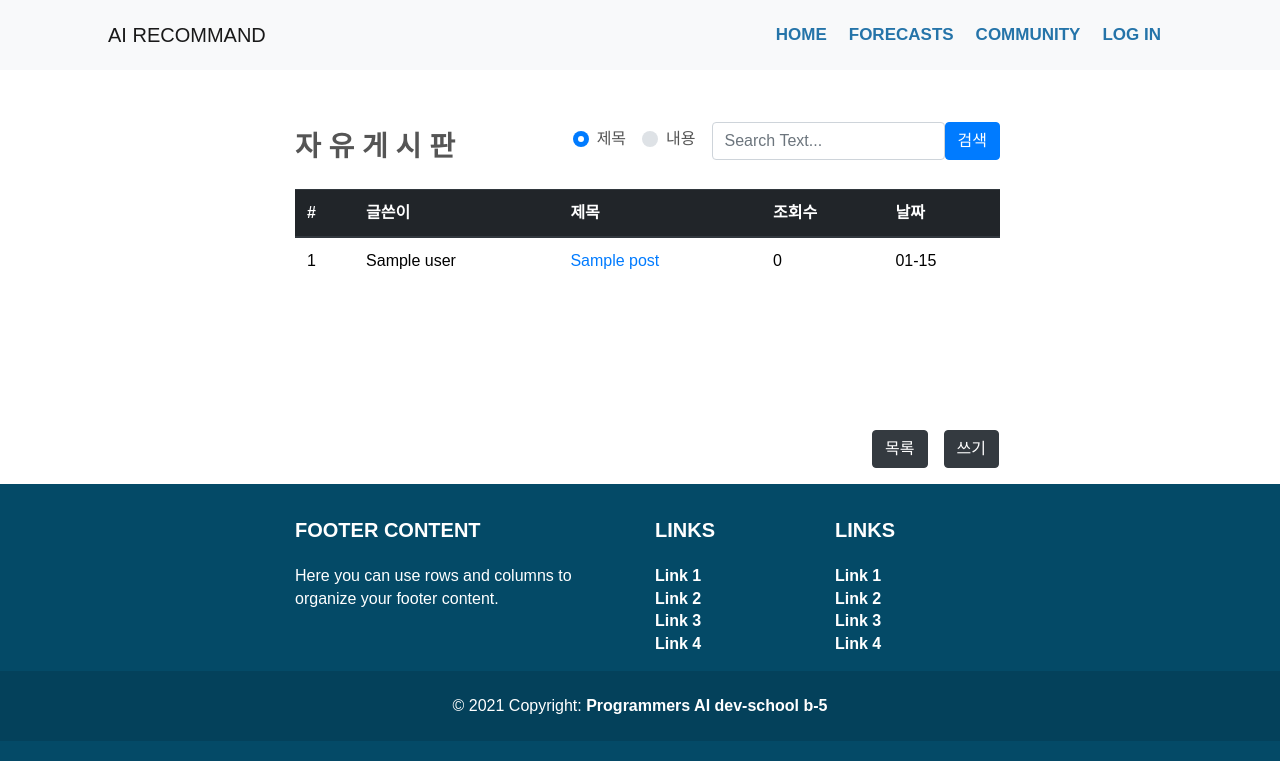
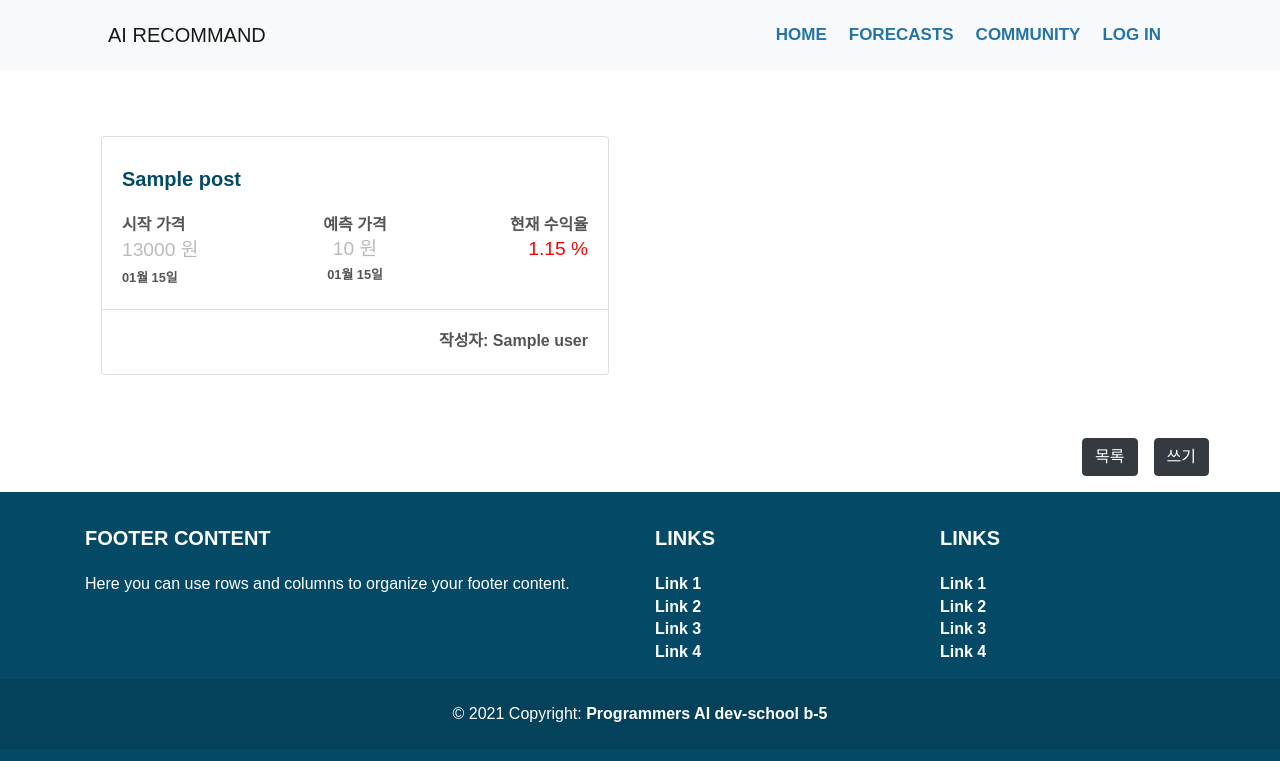
Before and after one commit to Stock-Recommandation-System-based-on-AI/web, a Django app: template backend/community/templates/community/post_list.html in a window 1280 px wide. Shown: the top 761 px of the page. Run offline with Django 3.2, Linux system fonts and the light colour scheme; the template is opened without the code that fills it: most values are stand-ins (such as "Sample title", 1, 10 or a date in 2020); some libraries are stand-ins or nearby versions.

Commit message:
frontend|post_list page|update post_list page for new

```diff
--- a/backend/community/templates/community/post_list.html
+++ b/backend/community/templates/community/post_list.html
@@ -1,12 +1,55 @@
 {% extends 'base.html' %}
 {% block additional_styles %}
 <style>
-.container {
-  max-width: 720px;
+.card-body a {
+	color: #044A67;
+	text-decoration: none;
 }
-.table {
-  color: black;
-  margin-bottom: 200px;
+.btn {
+	margin-top: 5px;
+}
+.btn-buy {
+	color: #51a952 !important;
+	background-color: transparent;
+	border: 1px solid #51a952;
+	text-transform: uppercase;
+	border-radius: 22px;
+	font-weight: 700;
+}
+
+.btn-sell {
+	color: #fd4444 !important;
+	background-color: transparent;
+	border: 1px solid #fd4444;
+	text-transform: uppercase;
+	border-radius: 22px;
+	font-weight: 700;
+}
+
+.btn-hold {
+	color: orange !important;
+	background-color: transparent;
+	border: 1px solid orange;
+	text-transform: uppercase;
+	border-radius: 22px;
+	font-weight: 700;
+}
+.text-sm {
+	font-weight: 700;
+}
+.price-text {
+	font-size: 1.2em;
+	opacity: 0.4;
+}
+.pref-text {
+	font-size: 1.2em;
+	color: red;
+}
+.card-footer {
+	background-color: white;
+}
+.post-author-name h6{
+	margin-bottom: .5rem;
 }
 .container-bottom {
   justify-content: flex-end;
@@ -18,70 +61,62 @@
 {% endblock %}
 
 {% block content %}
-<div class="main-wrapper bg-white">
-	<div class="container mt-5 mb-1"></div>
+<div class="main-wrapper">
+	<section class="bg-white">
 		<div class="container">
-		<div class="row justify-content-md-center">
-			<div class="col-md-12 d-md-block b-2" style="padding-right:0px;">
-				<div class="d-flex">
-					<div class="mr-auto">
-						<h3>자 유 게 시 판</h3>
+			<div class="row">
+				{% for post in page_obj %}
+				<div class="col-md-6" style="margin-top: 50px;">
+					<div class="card blog-card m-3">
+						<div class="card-body">
+							<div class="float-right">
+								{% if post.position == '매수' %}
+								<a class="btn btn-buy" href="{% url 'community:post_detail' post.id %}">{{ post.position }}</a>
+								{% elif post.position == '매도' %}
+								<a class="btn btn-sell" href="{% url 'community:post_detail' post.id %}">{{ post.position }}</a>
+								{% elif post.position == '홀드' %}
+								<a class="btn btn-hold" href="{% url 'community:post_detail' post.id %}">{{ post.position }}</a>
+								{% endif %}
 							</div>
-					<nav class="main-content-nav pb-1">
-					<form action="" method="GET" class="form-inline">
-					<input type="hidden" name="post_name" value="board">
-					<div class="form-group">
-						<div class="custom-control custom-radio custom-control-inline">
-							<input type="radio" id="customRadioInline1" name="f" class="custom-control-input" checked="">
-							<label class="custom-control-label" for="customRadioInline1">제목</label>
+							<h5>
+								<a href="{% url 'community:post_detail' post.id %}">{{ post.title | truncatechars:15 }}</a>
+							</h5>
+							<div class="row">
+								<div class="col-4 text-sm">시작 가격</div>
+								<div class="col-4 text-center text-sm">예측 가격</div>
+								<div class="col-4 text-right text-sm">현재 수익율</div>
 							</div>
-						<div class="custom-control custom-radio custom-control-inline">
-							<input type="radio" id="customRadioInline2" name="f" class="custom-control-input" value="c">
-							<label class="custom-control-label" for="customRadioInline2">내용</label>
+							<div class="row">
+								<div class="col-4" style="line-height: 1.5;">
+									<span class="price-text">13000 원</span>
+									<br>
+									<small>
+										<span style="font-weight:600;" title="{{ post.created_at|date:'Y년 m월 d일' }}" data-placement="top" data-toggle="tooltip">{{ post.created_at|date:'m월 d일' }}</span>
+									</small>
 								</div>
-						<div class="input-group mt-1">
-							<input type="text" name="q" class="form-control" placeholder="Search Text..." required="">
+								<div class="col-4 text-center">
+									<span class="price-text">{{ post.price }} 원</span>
+									<br>
+									<small>
+										<span style="font-weight:600;" title="{{ post.predict_date|date:'Y년 m월 d일' }}" data-placement="top" data-toggle="tooltip">{{ post.predict_date|date:'m월 d일' }}</span>
+									</small>
 								</div>
-						<button class="btn btn-primary mt-1" type="submit">검색</button>
+								<div class="col-4 text-right">
+									<span class="pref-text">1.15 %</span>
 								</div>
-					</form>
-					</nav>
 							</div>
-				<div class="table-responsive-md bg-white">
-					<table class="table table-hover">
-						<thead class="thead-dark">
-						<tr class="text-truncate">
-							<th scope="col">#</th>
-							<th scope="col">글쓴이</th>
-							<th scope="col">제목</th>
-							<th scope="col">조회수</th>
-							<th scope="col">날짜</th>
-						</tr>
-						</thead>
-						<tbody>
-
-							{% for post in page_obj %}
-							<tr class="text-truncate">
-								<td>
-									{{ post.pk }}
-								</td>
-								<td>
-									{{ post.user }}
-								</td>
-								<td>
-									<a href="{% url 'community:post_detail' post.pk %}" style="text-decoration: none;">{{ post.title }}</a>
-								</td>
-								<td>
-									0
-								</td>
-								<td>
-									{{ post.created_at|date:'m-d' }}
-								</td>
-							</tr>
+						</div>
+						<div class="card-footer">
+							<div class="post-author">
+								<div class="post-author-name text-right">
+									<h6>작성자: {{ post.user }}</h6>
+								</div>
+							</div>
+						</div>
+					</div>
+				</div>
 				{% endfor %}
-						</tbody>
-					</table>
-				</div>
+				<div class="col-md-12" style="margin-top:100px;">
 					<div class="d-flex p-2 container-bottom">
 						<div class="p-2">
 							<button type="button" class="btn btn-dark"><a href="{% url 'community:post_list' %}" style="text-decoration: none; color:white">목록</a></button>
@@ -93,5 +128,12 @@
 				</div>
 			</div>
 		</div>
+	</section>
 </div>
+
+<script>
+$(document).ready(function() {
+	$('[data-toggle="tooltip"]').tooltip();
+});
+</script>
 {% endblock %}
```
Lines whose indentation alone changed are shown as unchanged.
